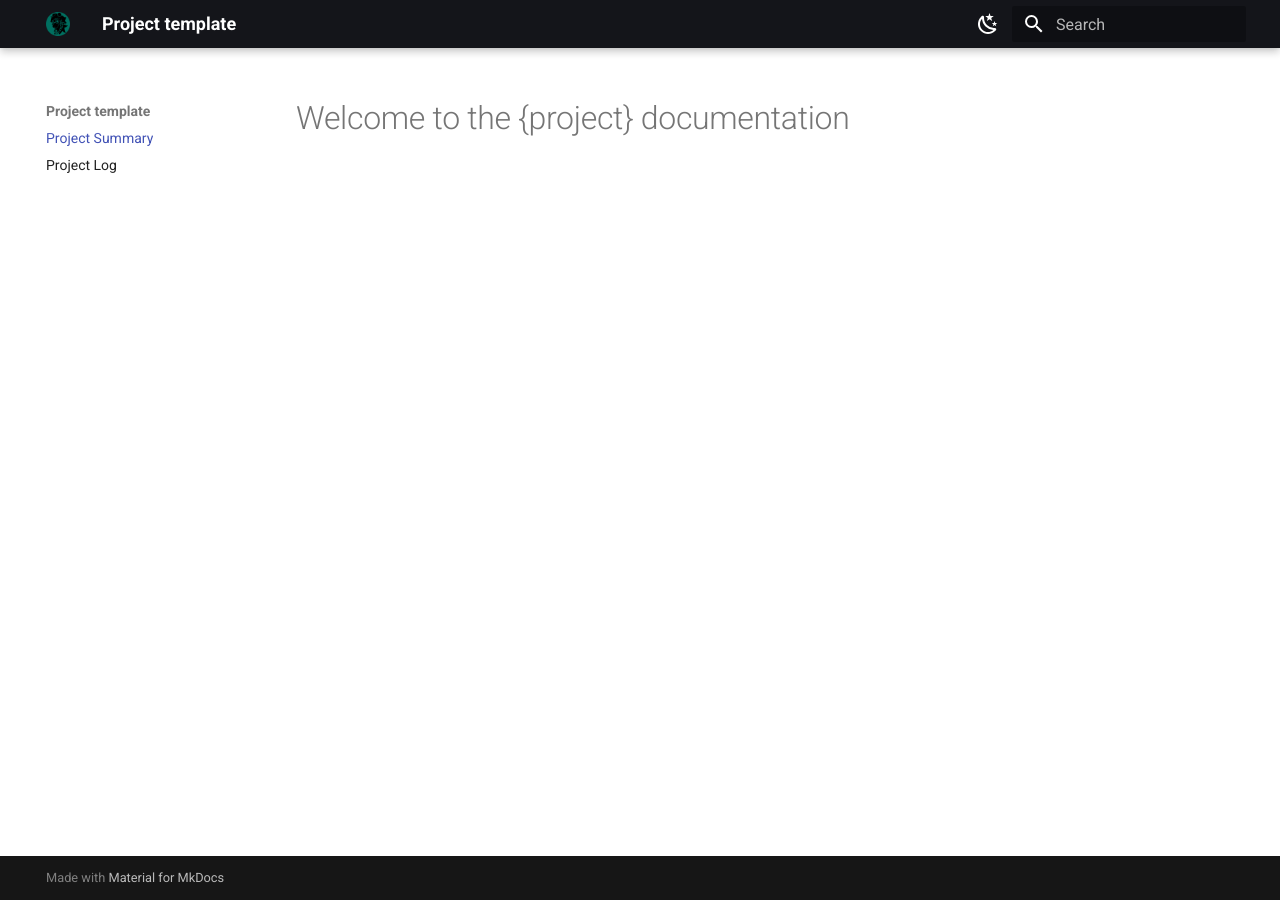
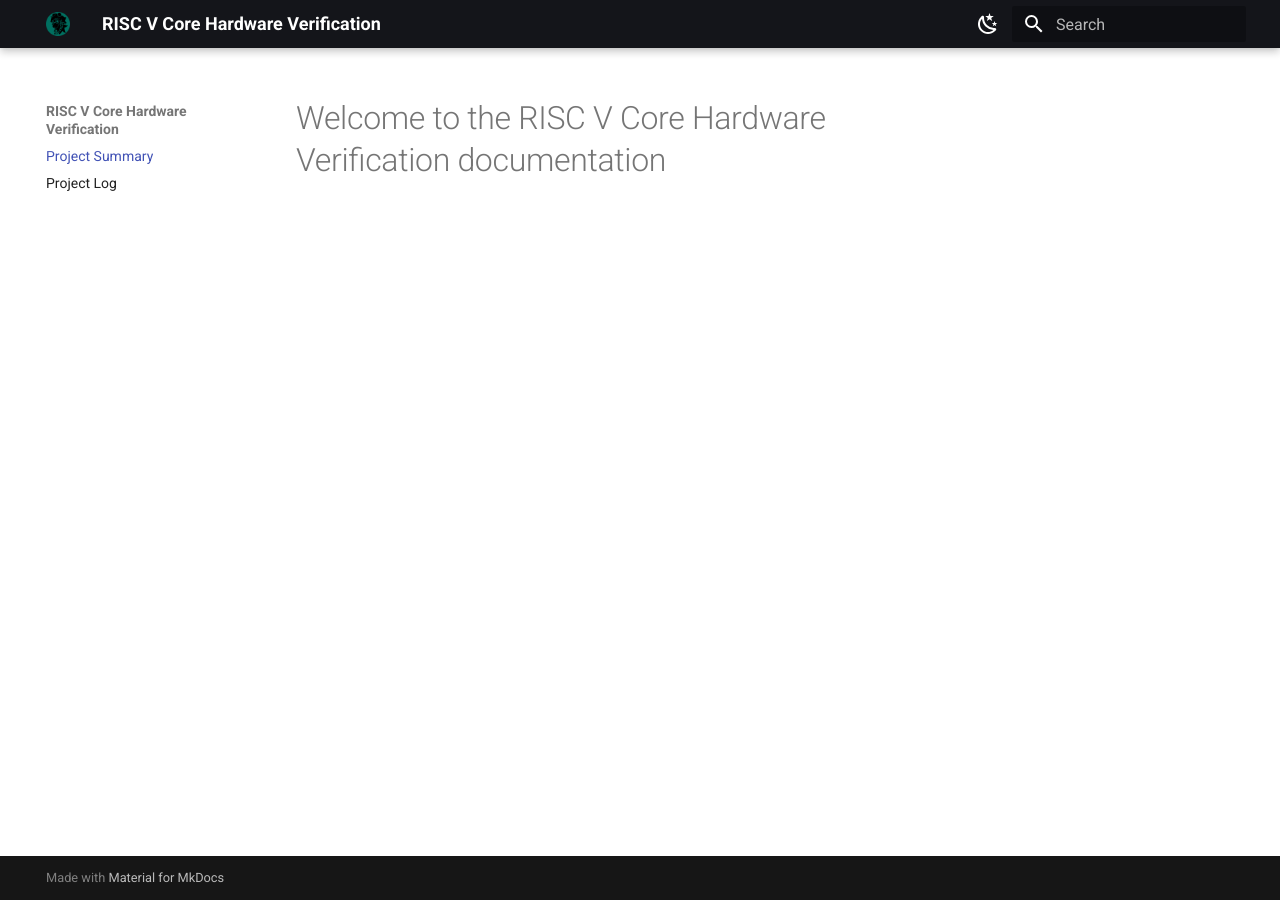
Before and after one commit to Alison0704/RISC-V-Core, an MkDocs documentation site: the page built from docs/index.md, in a window 1280 px wide. Built offline with MkDocs 1.6.1 and Material for MkDocs 9.7.7, drawn with Linux system fonts in a browser that asks for light colours.

Commit message:
first commit from IDE

```diff
--- a/docs/index.md
+++ b/docs/index.md
@@ -1 +1 @@
-# Welcome to the {project} documentation
+# Welcome to the RISC V Core Hardware Verification documentation
--- a/mkdocs.yml
+++ b/mkdocs.yml
@@ -1,4 +1,4 @@
-site_name: Project template
+site_name: RISC V Core Hardware Verification
 theme:
   name: material
   logo: assets/logo.png
@@ -20,7 +20,10 @@ theme:
   font:
     text: Roboto
     code: Roboto Mono
-
+markdown_extensions:
+  - admonition
+  - pymdownx.details
+  - pymdownx.superfences
 nav:
   - Project Summary: index.md
   - Project Log: log.md
```
Also changed, not shown: docs/assets/template.md (added, +13 -0 lines).
